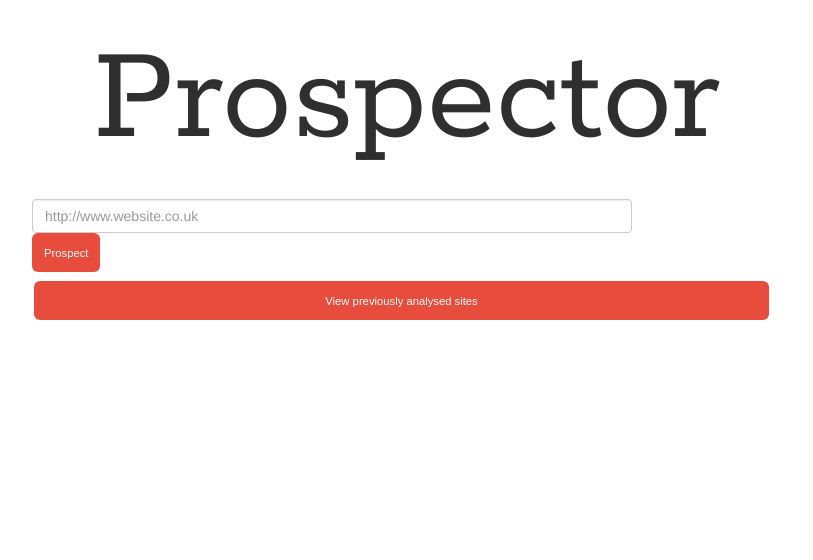
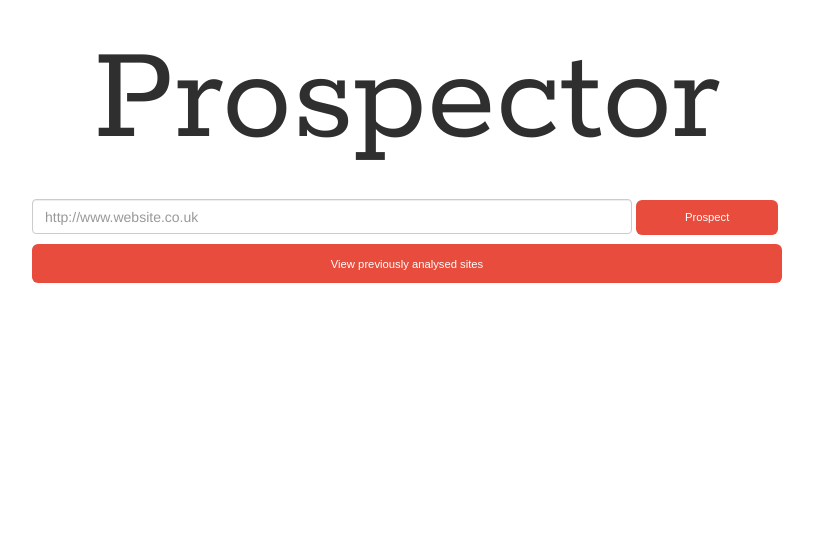
Before and after one commit to Kayra/prospector, a Flask app: page / in a window 1280 px wide. Shown: the part 175-735 px from the top of the page, without its empty margins (233-1046 px from the left). Run offline with Flask 2, Linux system fonts and the light colour scheme; some libraries are stand-ins or nearby versions.

Commit message:
Users - Updated index to use bootstrap

```diff
--- a/app/static/css/site.css
+++ b/app/static/css/site.css
@@ -245,8 +245,7 @@ a.indexbtn
 {
     display: inline-block;
     text-align: center;
-    width: 98%;
-    margin: 0 2px;
+    width: 100%;
 }
 
 .btn:hover, a.indexbtn:hover
@@ -461,6 +460,18 @@ a.indexbtn
 }
 /*******************ENTRY******************/
 
+form.index {
+  height: 35px;
+  margin-bottom: 10px;
+}
+
+form.index .btn {
+  height: inherit;
+  margin-bottom: 1px;
+  padding-top: 6px;
+  width: 19%;
+}
+
 .entryfield
 {
     border: 2px solid #bdc3c7;
@@ -487,7 +498,8 @@ a.indexbtn
 #url
 {
     width: 80%;
-    margin-right: 1%;
+    height: inherit;
+    display: inline;
 }
 
 .entryfield#url:focus
--- a/app/templates/index.html
+++ b/app/templates/index.html
@@ -20,7 +20,7 @@
 
             <h1 class="index">Prospector</h1>
 
-                <form class="form form-horizontal" method="POST" role="form">
+                <form class="form form-horizontal index" method="POST" role="form">
 
                     {{ form.csrf_token }}
                     {{ form.url(size=150, class="form-control", placeholder="http://www.website.co.uk") }}
@@ -29,9 +29,7 @@
 
                 </form>
 
-                  <div id="indexbuttons">
                     <a class="indexbtn" href="{{ url_for('prospector.sitelist') }}">View previously analysed sites</a>
-                  </div>
 
                   {% for error in form.errors.url %}
                         <span style="color: red;">[{{error}}]</span>
```
